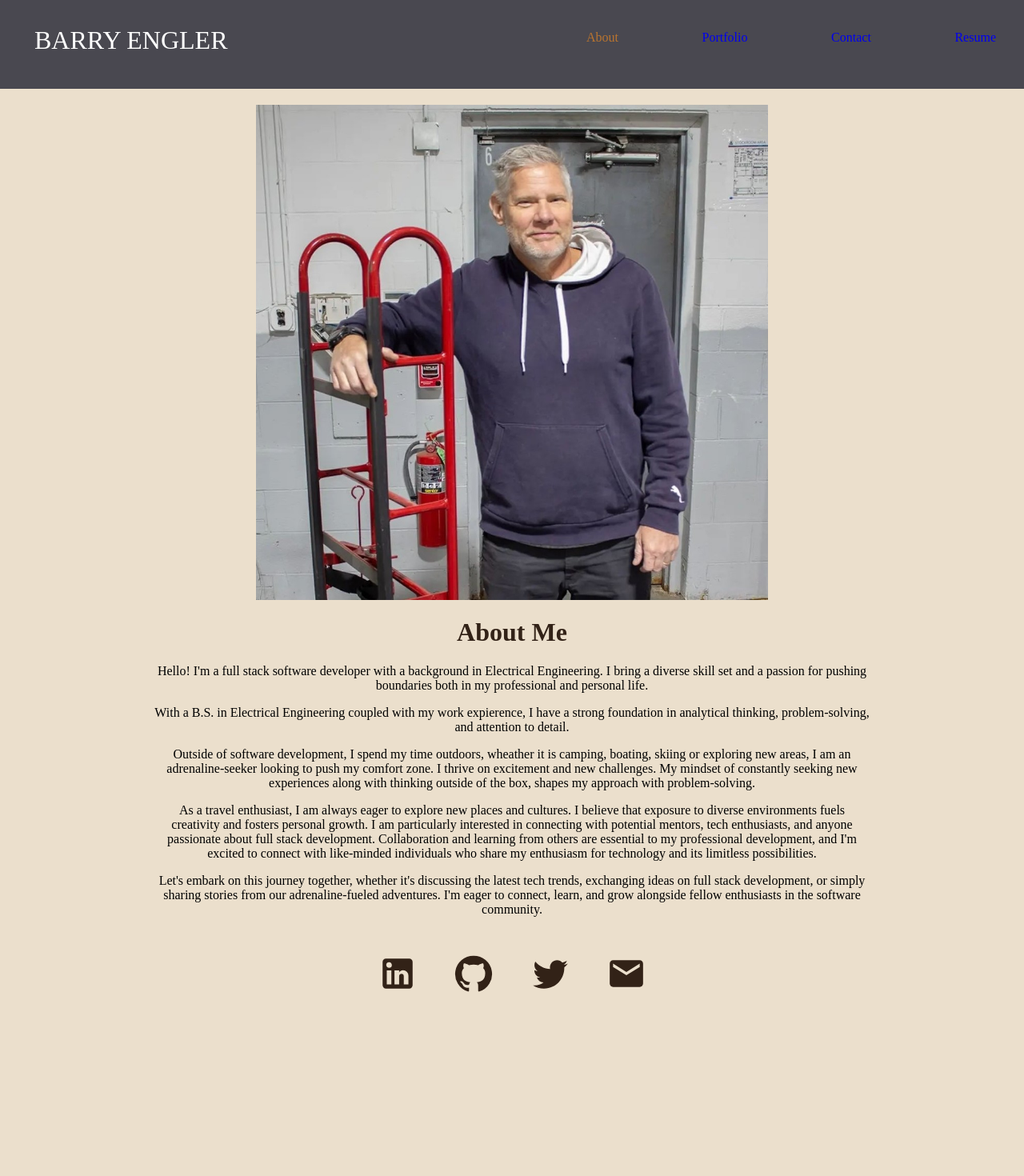
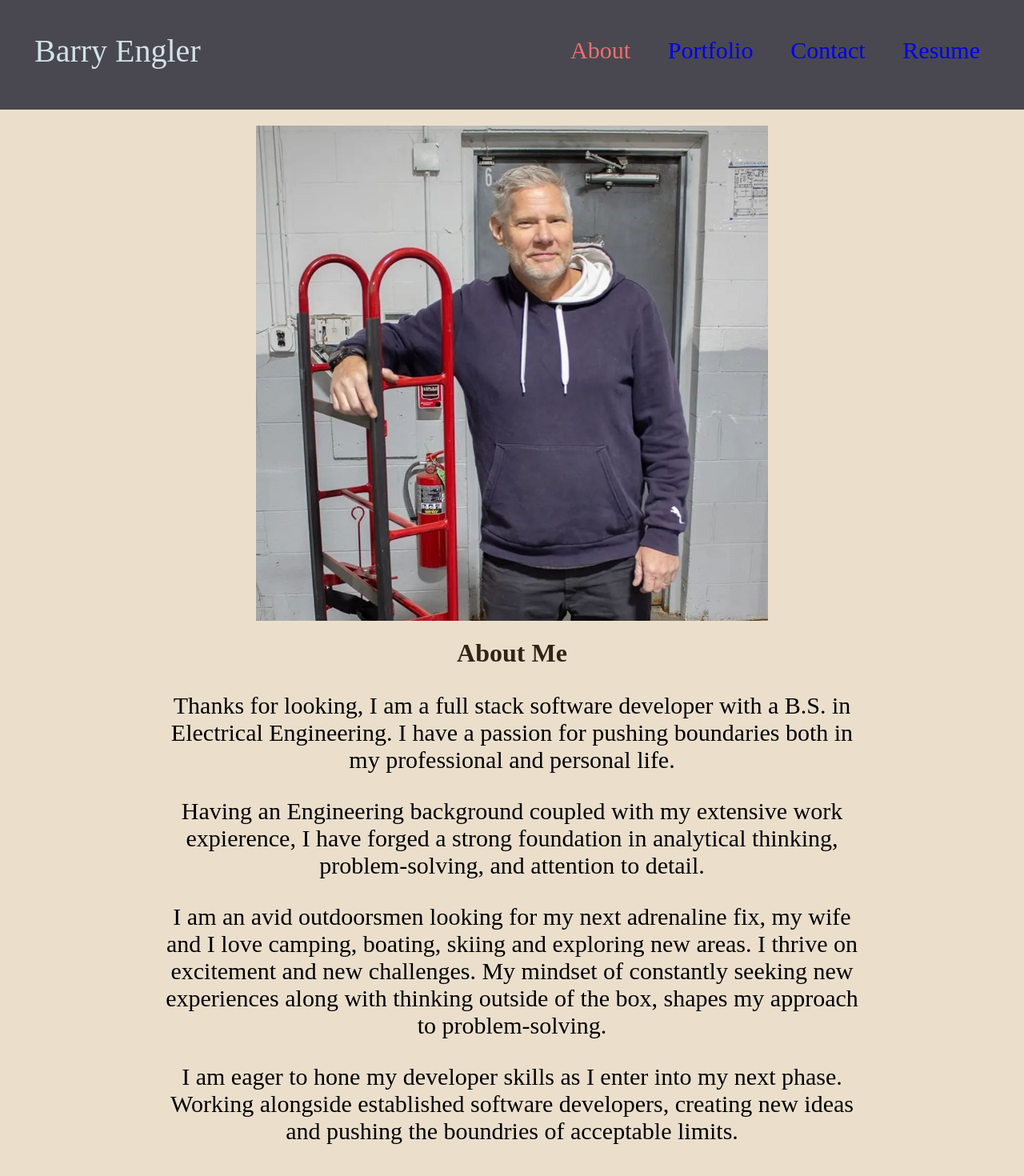
Before and after one commit to Barry25000/React_Portfolio, a React (Create React App) app: page / in a window 1280 px wide. Shown: the top 1470 px of the page at 80% size. Before the commit the page ends 1272 px from the top, so only its background shows below. Built offline with nearby package versions, Linux system fonts and the light colour scheme.

Commit message:
style add

```diff
--- a/src/components/Footer/Footer.css
+++ b/src/components/Footer/Footer.css
@@ -1,9 +1,9 @@
 #icon {
-  color: #322217;
+  color: #140a04;
 }
 
 #icon:hover {
-  color: #db791a;
+  color: #a75707;
   cursor: pointer;
 }
 
--- a/src/components/Footer/Footer.js
+++ b/src/components/Footer/Footer.js
@@ -2,8 +2,8 @@ import React from "react";
 import Grid from "@mui/material/Grid";
 import LinkedInIcon from "@mui/icons-material/LinkedIn";
 import GitHubIcon from "@mui/icons-material/GitHub";
-import TwitterIcon from "@mui/icons-material/Twitter";
 import EmailIcon from "@mui/icons-material/Email";
+// import TwitterIcon from "@mui/icons-material/Twitter";
 import "./Footer.css";
 
 const Footer = () => {
@@ -36,14 +36,15 @@ const Footer = () => {
               (window.location.href = "https://github.com/Barry25000")
             }
           />
-          <TwitterIcon
+           {/* <TwitterIcon
             id="icon"
             className="pop-on-hover"
             sx={{ fontSize: 50 }}
             onClick={(event) =>
               (window.location.href = "https://twitter.com/barryengler")
             }
-          />
+          />  */}
+
           <EmailIcon
             id="icon"
             className="pop-on-hover"
--- a/src/components/Header/Header.css
+++ b/src/components/Header/Header.css
@@ -7,6 +7,6 @@
 }
 
 #header-text {
-  font-size: xx-large;
-  color: white;
+  font-size: 40px;
+  color: rgb(210, 227, 231);
 }
--- a/src/components/Header/Header.js
+++ b/src/components/Header/Header.js
@@ -5,7 +5,7 @@ import "./Header.css";
 export default function Header({ currentPage, setCurrentPage }) {
   return (
     <div className="headerParent" style={{ padding: "0px 0px 10px 43px" }}>
-      <p id="header-text">BARRY ENGLER</p>
+      <p id="header-text">Barry Engler</p>
       <Navigation currentPage={currentPage} setCurrentPage={setCurrentPage} />
     </div>
   );
--- a/src/components/Navigation/Navigation.css
+++ b/src/components/Navigation/Navigation.css
@@ -7,11 +7,11 @@
 
 #nav-link:visited {
   text-decoration: none;
-  color: white;
+  color: rgb(231, 207, 162);
 }
 
 #nav-link.active {
-  color: #b9742f;
+  color: rgb(238, 110, 110);
   display: flex;
   justify-content: end;
 }
@@ -19,6 +19,7 @@
 #nav-link {
   display: flex;
   justify-content: end;
+  font-size: 30px;
 }
 
 @media (max-width: 589px) {
--- a/src/components/Navigation/Navigation.js
+++ b/src/components/Navigation/Navigation.js
@@ -6,12 +6,11 @@ import useTab from "@mui/base/useTab";
 
 const pages = ["About", "Portfolio", "Contact", "Resume"];
 
-// Function that renders nav links and calls setCurrentPage allowing state to be changed
 function Navigation({ currentPage, setCurrentPage, handleCloseNavMenu }) {
   return (
     <ul
       className="nav nav-tabs"
-      style={{ paddingRight: "35px", paddingTop: "22px" }}
+      style={{ paddingRight: "55px", paddingTop: "30px" }}
     >
       <li className="nav-item">
         <a
--- a/src/components/Pages/About/About.css
+++ b/src/components/Pages/About/About.css
@@ -19,4 +19,5 @@
 #p-about {
   text-align: center;
   color: black;
+  font-size: 30px;
 }
--- a/src/components/Pages/About/About.js
+++ b/src/components/Pages/About/About.js
@@ -24,39 +24,26 @@ export default function About() {
       <div style={{ width: "70%", margin: "0 auto" }}>
         <h1 id="about-me-title">About Me</h1>
         <p id="p-about">
-          Hello! I'm a full stack software developer with a background in
-          Electrical Engineering. I bring a diverse skill set and a passion for
-          pushing boundaries both in my professional and personal life.
+          Thanks for looking, I am a full stack software developer with a B.S.
+          in Electrical Engineering. I have a passion for pushing boundaries
+          both in my professional and personal life.
         </p>
         <p id="p-about">
-          With a B.S. in Electrical Engineering coupled with my work expierence,
-          I have a strong foundation in analytical thinking, problem-solving,
-          and attention to detail.{" "}
+          Having an Engineering background coupled with my extensive work
+          expierence, I have forged a strong foundation in analytical thinking,
+          problem-solving, and attention to detail.
         </p>
         <p id="p-about">
-          Outside of software development, I spend my time outdoors, wheather it
-          is camping, boating, skiing or exploring new areas, I am an
-          adrenaline-seeker looking to push my comfort zone. I thrive on
-          excitement and new challenges. My mindset of constantly seeking new
+          I am an avid outdoorsmen looking for my next adrenaline fix, my wife
+          and I love camping, boating, skiing and exploring new areas. I thrive
+          on excitement and new challenges. My mindset of constantly seeking new
           experiences along with thinking outside of the box, shapes my approach
-          with problem-solving.
+          to problem-solving.
         </p>
         <p id="p-about">
-          As a travel enthusiast, I am always eager to explore new places and
-          cultures. I believe that exposure to diverse environments fuels
-          creativity and fosters personal growth. I am particularly interested
-          in connecting with potential mentors, tech enthusiasts, and anyone
-          passionate about full stack development. Collaboration and learning
-          from others are essential to my professional development, and I'm
-          excited to connect with like-minded individuals who share my
-          enthusiasm for technology and its limitless possibilities.
-        </p>
-        <p id="p-about">
-          Let's embark on this journey together, whether it's discussing the
-          latest tech trends, exchanging ideas on full stack development, or
-          simply sharing stories from our adrenaline-fueled adventures. I'm
-          eager to connect, learn, and grow alongside fellow enthusiasts in the
-          software community.
+          I am eager to hone my developer skills as I enter into my next phase.
+          Working alongside established software developers, creating new ideas
+          and pushing the boundries of acceptable limits.
         </p>
       </div>
     </>
--- a/src/components/Pages/Resume/Resume.css
+++ b/src/components/Pages/Resume/Resume.css
@@ -1,5 +1,3 @@
-/* Resume styles */
-
 @-webkit-keyframes pop-on-hover {
   50% {
     -webkit-transform: scale(1.2);
@@ -44,3 +42,9 @@
   background-color: #e99d51;
   color: floralwhite;
 }
+
+#p-resume {
+  color: black;
+  font-size: 20px;
+  padding-left: 40px;
+}
--- a/src/components/Pages/Resume/Resume.js
+++ b/src/components/Pages/Resume/Resume.js
@@ -1,18 +1,16 @@
 import React from "react";
-// import resume1 from "../../../images/resume1.png"
 import Box from "@mui/material/Box";
 import Button from "@mui/material/Button";
 import PdfFile from "../../../Resume.pdf";
 import "./Resume.css";
 
-// Function that renders the downloadable resume, proficiencies & exports
 export default function Resume() {
   return (
     <Box>
       <div>
         <a
           href={PdfFile}
-          download="Barry Engler Resumé"
+          download="Barry Engler Resume"
           target="_blank"
           style={{
             display: "flex",
@@ -32,9 +30,9 @@ export default function Resume() {
             textDecoration: "underline",
           }}
         >
-          Front-end Proficiencies
+          Front-End Proficiencies
         </h2>
-        <p
+        <p id='p-resume'
           style={{
             display: "flex",
             justifyContent: "center",
@@ -56,9 +54,9 @@ export default function Resume() {
             textDecoration: "underline",
           }}
         >
-          Back-end Proficiencies
+          Back-End Proficiencies
         </h2>
-        <p
+        <p id='p-resume'
           style={{
             display: "flex",
             justifyContent: "center",
```
Also changed, not shown: src/components/Pages/Portfolio/Portfolio.css (+0 -10 lines).
